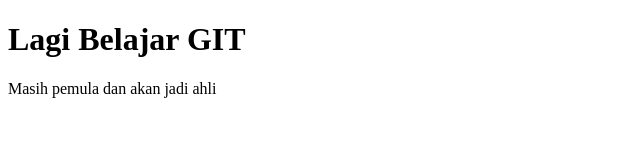
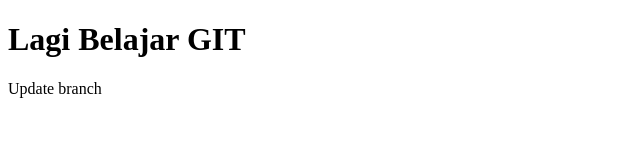
Before and after one commit to fahmidrzjr/belajar_html, a plain HTML site: page index.html in a window 1280 px wide. Shown: the whole page, without its empty margins (0-640 px from the left). Drawn offline with Linux system fonts and the light colour scheme.

Commit message:
commit di brach coba_1

```diff
--- a/index.html
+++ b/index.html
@@ -6,7 +6,7 @@
 
     <body>
         <h1>Lagi Belajar GIT</h1>
-        <p>Masih pemula dan akan jadi ahli</p>
+        <p>Update branch</p>
     </body>
 
 </html>
```
